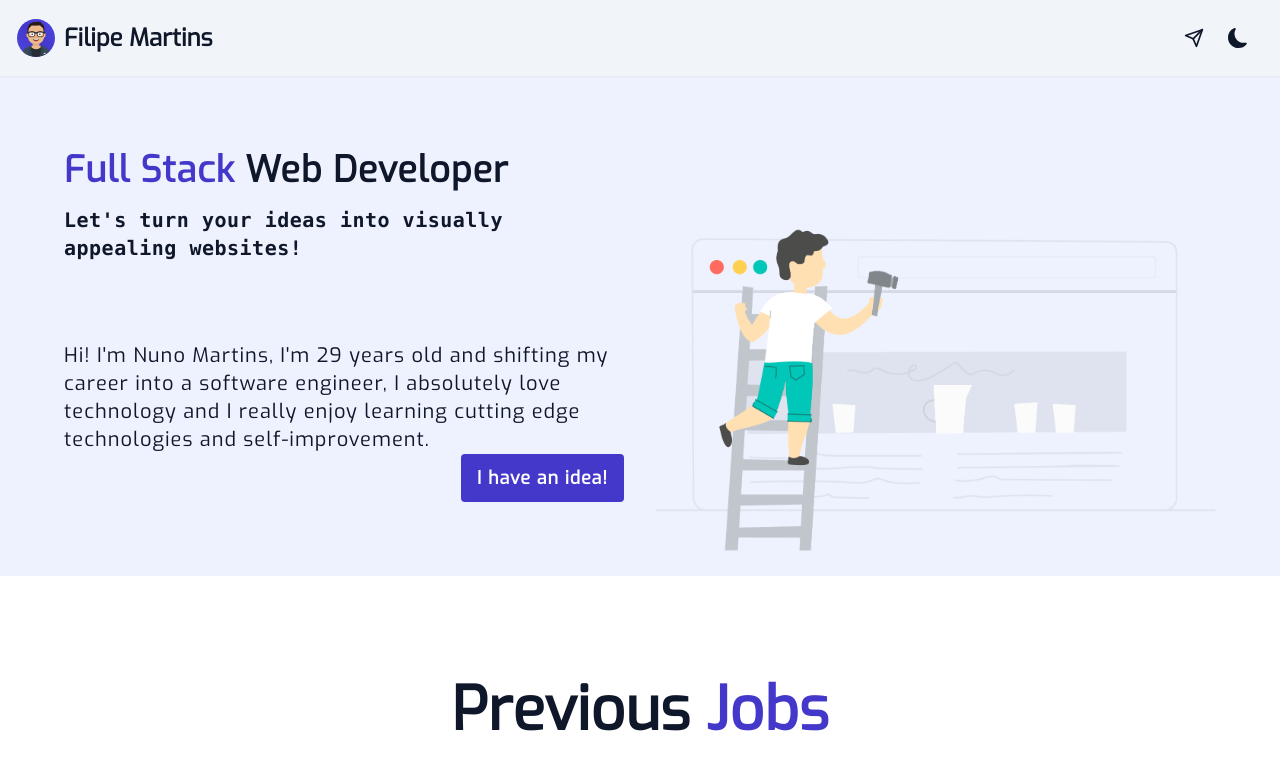
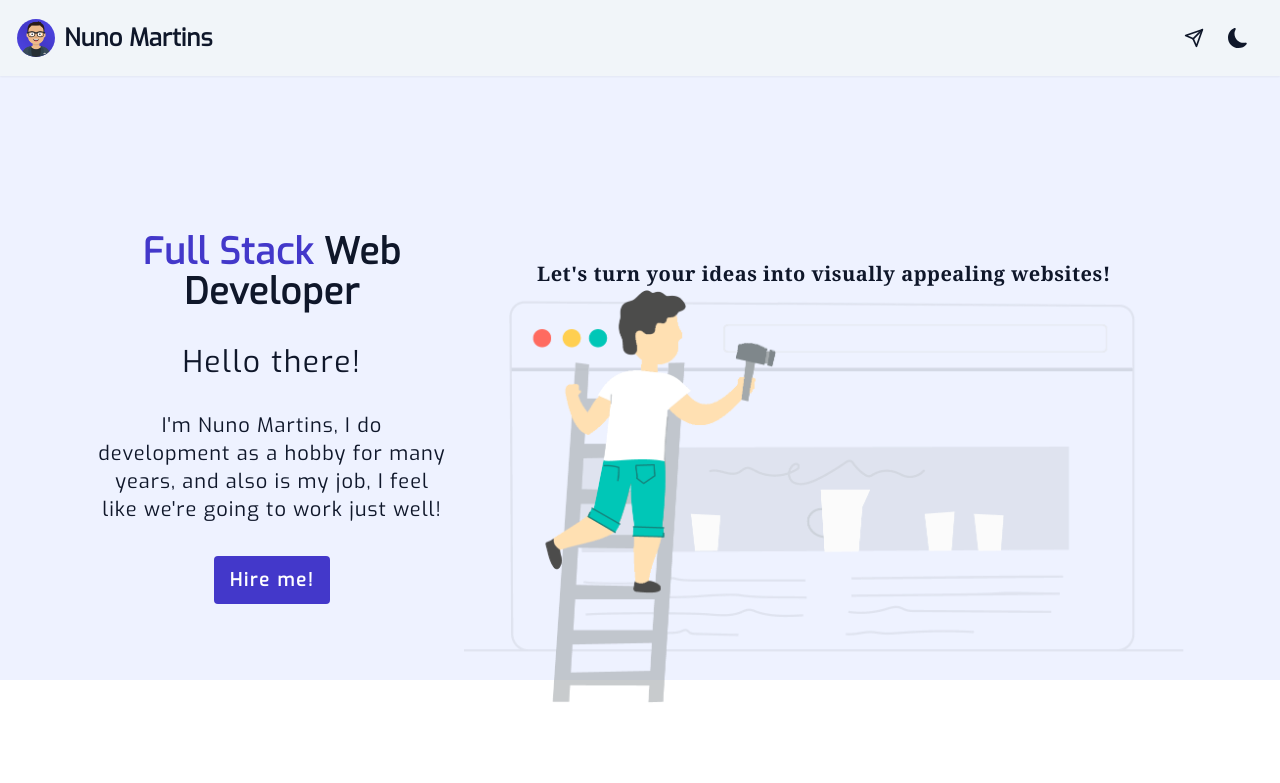
Before and after one commit to Filigs/next-portfolio, a Next.js app: page / in a window 1280 px wide. Shown: the top 783 px of the page. Built offline with nearby package versions, Linux system fonts and the light colour scheme.

Commit message:
main banner update + css
turned code simpler by using tailwindcss.config.js, making my own variables.

```diff
--- a/components/index/biography.js
+++ b/components/index/biography.js
@@ -1,11 +1,14 @@
 export default function Biography() {
   const biography = {
     // title: "Hey there, I'm Filipe",
-    body: "Hi! I'm Nuno Martins, I'm 29 years old and shifting my career into a software engineer, I absolutely love technology and I really enjoy learning cutting edge technologies and self-improvement.",
+    body: "I'm Nuno Martins, I do development as a hobby for many years, and also is my job, I feel like we're going to work just well!",
   };
   return (
     <div className="border-0">
-      <p className="text-base tracking-wider lg:text-lg xl:text-xl text-start lg:max-w-xl">
+      <p className="mb-4 text-base font-medium tracking-wider text-center lg:mb-8 lg:text-2xl xl:text-3xl lg:max-w-xl">
+        {"Hello there!"}
+      </p>
+      <p className="text-base tracking-wider text-center lg:text-lg xl:text-xl lg:max-w-xl">
         {biography.body}
       </p>
     </div>
--- a/components/index/hero.js
+++ b/components/index/hero.js
@@ -13,35 +13,40 @@ export default function Hero() {
 
   return (
     <div className="border-0">
-      <div className="grid p-8 lg:grid-cols-2 lg:gap-x-8 lg:p-16 items-center leading-normal bg-indigo-50 dark:bg-sky-800 lg:min-w-full transition-all duration-75 lg:duration-500">
+      <div className="items-center block p-8 pb-4 leading-normal transition-all duration-75 lg:pb-8 xl:pb-4 lg:gap-x-8 lg:p-12 xl:p-24 bg-borderLight dark:bg-borderDark lg:min-w-full lg:duration-500">
         {/* hero */}
-        <div className="block rounded text-center lg:text-start space-y-20 xl:-translate-y-4">
+        <div className="grid text-center rounded lg:gap-4 lg:grid-cols-3 lg:text-center lg:items-center">
           {/* text */}
-          <section className="space-y-4">
-            <p className="text-2xl lg:text-4xl font-bold tracking-wide">
-              <span className="text-indigo-700 dark:text-sky-500">
+          <div>
+            <div className="space-y-4 lg:space-y-8">
+              <p className="mb-8 text-2xl font-bold tracking-wide lg:text-4xl">
+                <span className="text-secondaryLight dark:text-secondaryDark">
                   {filipe.spec + " "}
                 </span>
                 <span className="text-dark dark:text-light">{filipe.role}</span>
               </p>
-            <p className="text-lg lg:text-xl font-mono font-bold text-dark dark:text-light tracking-wide">
+              <div>
+                <Biography />
+              </div>
+              <div className="text-center">
+                {/* button */}
+                <Link href="/contact-form" passHref>
+                  <p className="cursor-pointer inline-flex items-center justify-center px-4 py-2.5 text-lg font-semibold tracking-widest text-center text-light bg-secondaryLight dark:bg-secondaryDark rounded hover:bg-hoverLight dark:hover:bg-hoverDark focus:ring-4 ring-ringLight dark:ring-ringDark">
+                    Hire me!
+                  </p>
+                </Link>
+              </div>
+            </div>
+          </div>
+
+          {/* ! text */}
+
+          {/* landing pic */}
+
+          <div className="items-center justify-center pt-12 translate-y-10 lg:min-w-full lg:translate-y-20 lg:col-span-2">
+            <p className="font-serif text-xl font-bold tracking-wide lg:text-xl text-dark dark:text-light">
               {filipe.about}
             </p>
-          </section>
-          <section>
-            <Biography />
-            <section className="text-end ">
-              <Link href="/contact-form" passHref>
-                <p className="cursor-pointer inline-flex items-center justify-center px-4 py-2.5 text-lg font-semibold tracking-wider text-center text-light bg-indigo-700 dark:bg-sky-500 rounded hover:bg-indigo-600 dark:hover:bg-sky-400 focus:ring-4 ring-indigo-300 dark:ring-sky-400">
-                  I have an idea!
-                </p>
-              </Link>
-            </section>
-          </section>
-        </div>
-
-        {/* landing pic */}
-        <div className="pt-12 translate-y-10 lg:min-w-full items-center justify-center lg:translate-y-20">
             <Image
               src={landingImage}
               alt="Web development vector"
@@ -50,5 +55,6 @@ export default function Hero() {
           </div>
         </div>
       </div>
+    </div>
   );
 }
--- a/components/navbar.js
+++ b/components/navbar.js
@@ -6,31 +6,31 @@ import { FiSend } from "react-icons/fi";
 
 export default function NavBar() {
   return (
-    <nav className="bg-slate-100 dark:bg-slate-800 shadow-sm dark:shadow-slate-500 transition-all duration-75 lg:duration-500 sticky lg:sticky min-w-full max-w-full inset-x-0 top-0 z-10">
-      <div className="flex flex-row flex-wrap justify-between items-center p-4">
-        <div className="text-dark dark:text-light inline-flex gap-2">
+    <nav className="sticky inset-x-0 top-0 z-10 max-w-full min-w-full transition-all duration-75 shadow-sm bg-slate-100 dark:bg-slate-800 dark:shadow-slate-500 lg:duration-500 lg:sticky">
+      <div className="flex flex-row flex-wrap items-center justify-between p-4">
+        <div className="inline-flex gap-2 text-dark dark:text-light">
           <Image
             src={avatar}
             alt="Avatar as a logo"
             width={40}
             height={40}
-            className="rounded-full bg-gradient-to-tr from-indigo-600 via-indigo-700 to-indigo-600 dark:from-sky-500 dark:via-sky-600 dark:to-sky-500 scale-95"
+            className="scale-95 rounded-full bg-gradient-to-tr from-hoverLight via-secondaryLight to-hoverLight dark:from-secondaryDark dark:via-borderDark dark:to-secondaryDark"
           />
           <Link href="/" passHref>
-            <a className="self-center text-xl lg:text-2xl font-semibold whitespace-nowrap">
-              Filipe Martins
+            <a className="self-center text-xl font-semibold lg:text-2xl whitespace-nowrap">
+              Nuno Martins
             </a>
           </Link>
         </div>
 
-        <div className="text-dark dark:text-light inline-flex items-center border-0 transition-none">
-          <section className="mx-1 p-1 text-xl border-0 rounded-full cursor-pointer hover:text-indigo-600 dark:hover:text-sky-400">
+        <div className="inline-flex items-center transition-none border-0 text-dark dark:text-light">
+          <section className="p-1 mx-1 text-xl border-0 rounded-full cursor-pointer hover:text-hoverLight dark:hover:text-hoverDark">
             <Link href="/contact-form" passHref>
               <FiSend alt="Contact me" />
             </Link>
           </section>
           <section
-            className="mx-1 p-1 text-xl border-0 rounded-full cursor-pointer hover:text-indigo-600 dark:hover:text-sky-400"
+            className="p-1 mx-1 text-xl border-0 rounded-full cursor-pointer hover:text-hoverLight dark:hover:text-hoverDark"
             alt="Switch color theme between dark and light mode"
           >
             <ThemeSwitch />
--- a/components/socials.js
+++ b/components/socials.js
@@ -8,7 +8,7 @@ export default function Socials() {
   return (
     <ul id={"contacts"} className="flex rounded-xl border-0 md:flex-row">
       <span className="sr-only">{"Social Links"}</span>
-      <li className="items-center p-1 lg:p-2 text-light dark:text-light hover:text-indigo-600 dark:hover:text-sky-400 text-lg lg:text-2xl xl:text-4xl rounded-xl">
+      <li className="items-center p-1 lg:p-2 text-light dark:text-light hover:text-hoverLight dark:hover:text-hoverDark text-lg lg:text-2xl xl:text-4xl rounded-xl">
         <a
           href={contacts.linkedIn}
           target="_blank"
@@ -20,7 +20,7 @@ export default function Socials() {
         </a>
       </li>
 
-      <li className="items-center p-1 lg:p-2 text-light dark:text-light hover:text-indigo-600 dark:hover:text-sky-400 text-lg lg:text-2xl xl:text-4xl rounded-xl">
+      <li className="items-center p-1 lg:p-2 text-light dark:text-light hover:text-hoverLight dark:hover:text-hoverDark text-lg lg:text-2xl xl:text-4xl rounded-xl">
         <a
           href={contacts.github}
           target="_blank"
--- a/pages/404.js
+++ b/pages/404.js
@@ -3,7 +3,7 @@ export default function Custom404() {
     <section className="bg-light dark:bg-dark">
       <div className="py-8 px-4 mx-auto max-w-screen-xl lg:py-16 lg:px-6">
         <div className="mx-auto max-w-screen-sm text-center">
-          <h1 className="mb-4 text-7xl tracking-tight font-extrabold lg:text-9xl text-sky-600 dark:text-sky-500">
+          <h1 className="mb-4 text-7xl tracking-tight font-extrabold lg:text-9xl text-borderDark dark:text-secondaryDark">
             404
           </h1>
           <p className="mb-4 text-3xl tracking-tight font-bold text-dark md:text-4xl dark:text-light">
@@ -15,7 +15,7 @@ export default function Custom404() {
           </p>
           <a
             href="#"
-            className="inline-flex text-light bg-sky-600 hover:bg-sky-800 focus:ring-4 focus:outline-none focus:ring-sky-300 font-medium rounded-lg text-sm px-5 py-2.5 text-center dark:focus:ring-sky-900 my-4"
+            className="inline-flex text-light bg-borderDark hover:bg-sky-800 focus:ring-4 focus:outline-none focus:ring-ringDark font-medium rounded-lg text-sm px-5 py-2.5 text-center dark:focus:ring-sky-900 my-4"
           >
             Back to Homepage
           </a>
--- a/pages/500.js
+++ b/pages/500.js
@@ -3,7 +3,7 @@ export default function Custom500() {
     <section className="bg-light dark:bg-dark">
       <div className="py-8 px-4 mx-auto max-w-screen-xl lg:py-16 lg:px-6">
         <div className="mx-auto max-w-screen-sm text-center">
-          <h1 className="mb-4 text-7xl tracking-tight font-extrabold lg:text-9xl text-sky-600 dark:text-sky-500">
+          <h1 className="mb-4 text-7xl tracking-tight font-extrabold lg:text-9xl text-borderDark dark:text-secondaryDark">
             500
           </h1>
           <p className="mb-4 text-3xl tracking-tight font-bold text-dark md:text-4xl dark:text-light">
--- a/pages/contact-form.js
+++ b/pages/contact-form.js
@@ -38,7 +38,7 @@ export default function ContactForm() {
               type="email"
               name="email"
               placeholder="Email@provider.com"
-              className="shadow-sm bg-slate-50 border border-slate-300 text-dark text-sm lg:text-md xl:text-lg rounded-lg focus:ring-sky-500 focus:border-sky-500 block w-full p-2.5 dark:bg-slate-700 dark:border-slate-600 dark:placeholder-slate-400 dark:text-light dark:focus:ring-sky-500 dark:focus:border-sky-500 dark:shadow-sm-light "
+              className="shadow-sm bg-slate-50 border border-slate-300 text-dark text-sm lg:text-md xl:text-lg rounded-lg focus:ring-secondaryDark focus:border-secondaryDark block w-full p-2.5 dark:bg-slate-700 dark:border-slate-600 dark:placeholder-slate-400 dark:text-light dark:focus:ring-secondaryDark dark:focus:border-secondaryDark dark:shadow-sm-light "
               required
             />
             <ValidationError
@@ -57,7 +57,7 @@ export default function ContactForm() {
             <input
               type="text"
               id="subject"
-              className="block p-3 w-full text-sm lg:text-md xl:text-lg text-dark bg-slate-50 rounded-lg border border-slate-300 shadow-sm focus:ring-sky-500 focus:border-sky-500 dark:bg-slate-700 dark:border-slate-600 dark:placeholder-slate-400 dark:text-light dark:focus:ring-sky-500 dark:focus:border-sky-500 dark:shadow-sm-light "
+              className="block p-3 w-full text-sm lg:text-md xl:text-lg text-dark bg-slate-50 rounded-lg border border-slate-300 shadow-sm focus:ring-secondaryDark focus:border-secondaryDark dark:bg-slate-700 dark:border-slate-600 dark:placeholder-slate-400 dark:text-light dark:focus:ring-secondaryDark dark:focus:border-secondaryDark dark:shadow-sm-light "
               placeholder="Startup / E-Commerce / Web app / SaaS ..."
               required
             />
@@ -77,7 +77,7 @@ export default function ContactForm() {
             <textarea
               id="message"
               rows="6"
-              className="block p-2.5 w-full text-sm lg:text-md xl:text-lg text-dark bg-slate-50 rounded-lg shadow-sm border border-slate-300 focus:ring-sky-500 focus:border-sky-500 dark:bg-slate-700 dark:border-slate-600 dark:placeholder-slate-400 dark:text-light dark:focus:ring-sky-500 dark:focus:border-sky-500 "
+              className="block p-2.5 w-full text-sm lg:text-md xl:text-lg text-dark bg-slate-50 rounded-lg shadow-sm border border-slate-300 focus:ring-secondaryDark focus:border-secondaryDark dark:bg-slate-700 dark:border-slate-600 dark:placeholder-slate-400 dark:text-light dark:focus:ring-secondaryDark dark:focus:border-secondaryDark "
               placeholder="Please let me know what's on your mind, feel free to elaborate as much as possible."
             ></textarea>
             <ValidationError
--- a/tailwind.config.js
+++ b/tailwind.config.js
@@ -15,6 +15,14 @@ module.exports = {
       colors: {
         light: "#ffffff", // White
         dark: "#0f172a", // slate-900
+        borderLight: "#eef2ff", // indigo-50 - borders
+        borderDark: "#075985", // Sky-600 - borders
+        secondaryLight: "#4338ca", // indigo-700 - buttons and cta text
+        secondaryDark: "#0ea5e9", // sky-500 - buttons and cta
+        hoverLight: "#4f46e5", // indigo-600 - button:hover
+        hoverDark: "#38bdf8", // sky-400 - button:hover
+        ringLight: "#a5b4fc", // indigo-300 - button ring (border)
+        ringDark: "#7dd3fc", // sky-300 - button ring (border)
       },
     },
     plugins: [require("flowbite/plugin"), require("@tailwindcss/forms")],
```
Also changed, not shown: components/experience.js (+4 -4 lines), components/index/portfolio.js (+7 -5 lines). Lines whose indentation alone changed are shown as unchanged.
